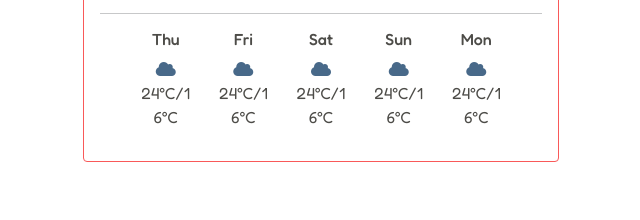
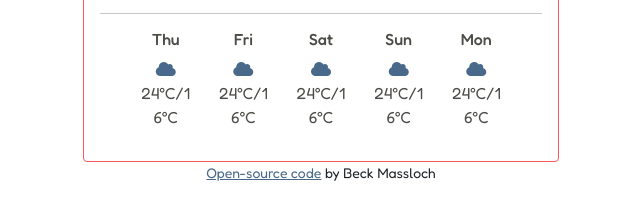
Before and after one commit to BeckMassloch/weather-app, a plain HTML site: page index.html in a window 1280 px wide. Shown: the part 266-486 px from the top of the page, without its empty margins (319-959 px from the left). Drawn offline with nearby package versions, Linux system fonts and the light colour scheme.

Commit message:
Link to open-source code added

```diff
--- a/index.html
+++ b/index.html
@@ -102,6 +102,12 @@
           </div>
         </div>
       </div>
+      <span id="code-by"
+        ><a href="https://github.com/BeckMassloch/weather-app" target="_blank"
+          >Open-source code</a
+        >
+        by Beck Massloch</span
+      >
     </div>
     <script src="src/index.js"></script>
   </body>
--- a/src/style.css
+++ b/src/style.css
@@ -45,6 +45,17 @@ button {
 .forecast-icon {
   color: #486989;
 }
+
 .forecast-temp {
   font-size: 16px;
 }
+
+#code-by {
+  font-size: 14px;
+  display: block;
+  text-align: center;
+}
+
+a {
+  color: #486989;
+}
```
